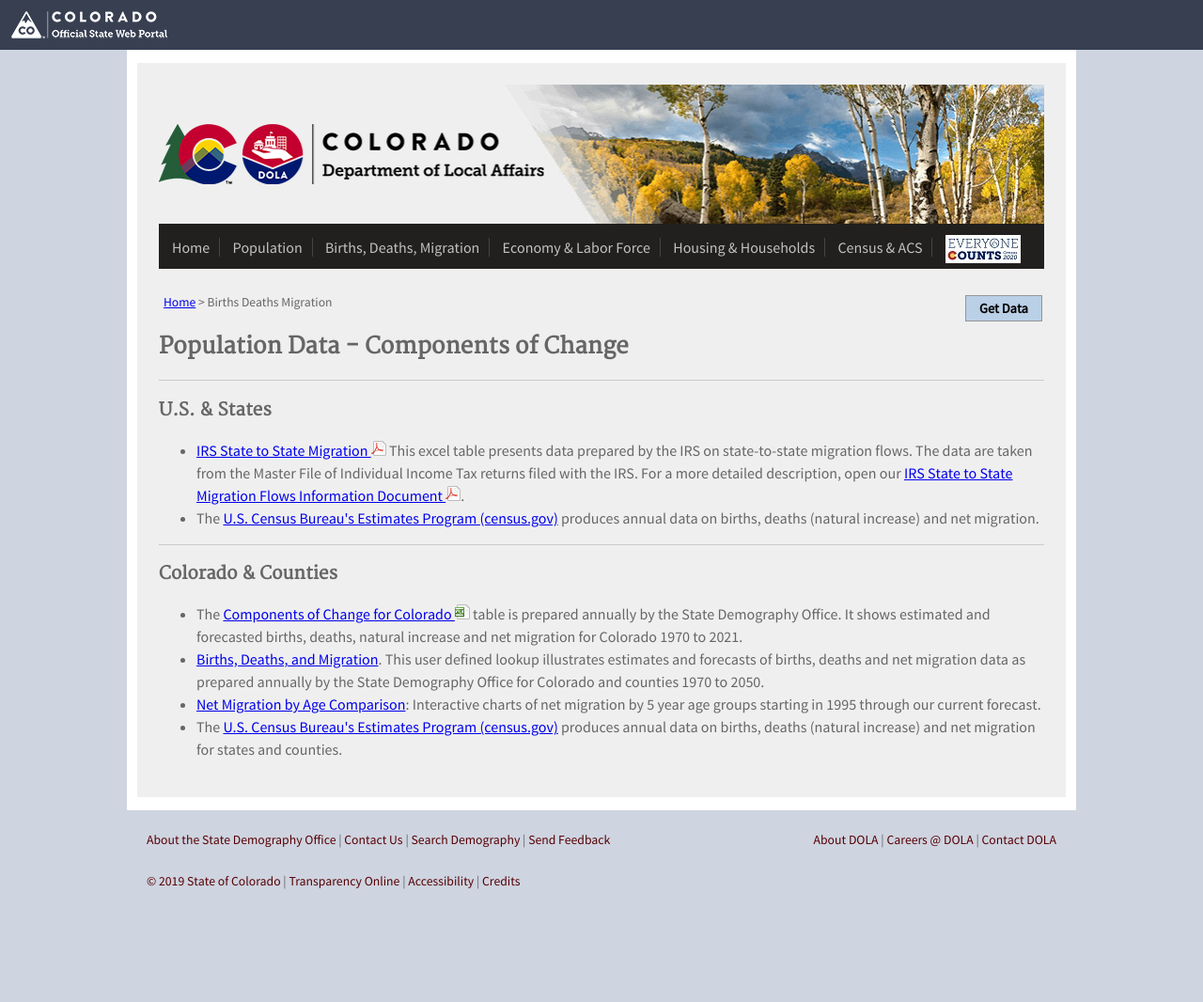
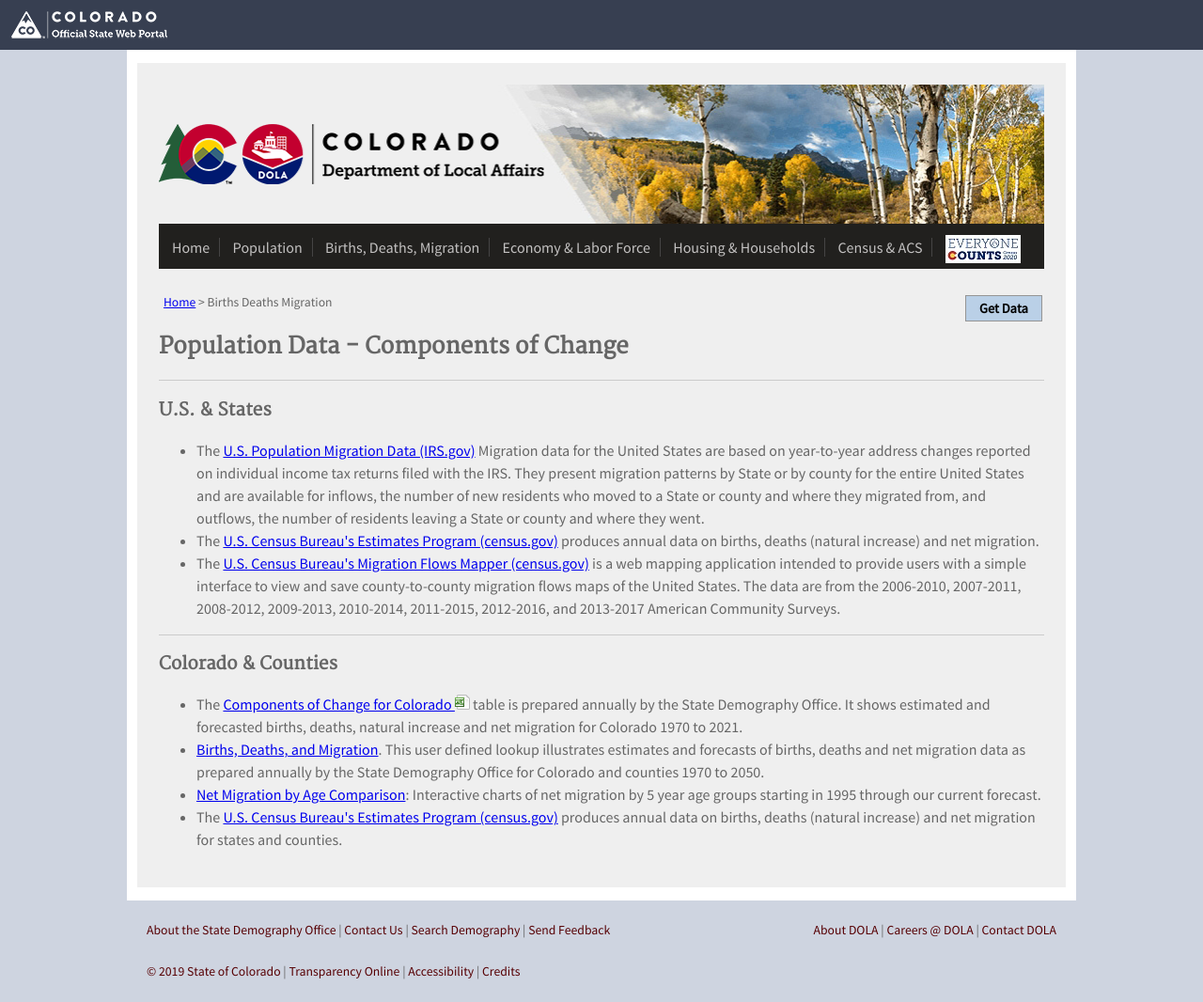
Before and after one commit to TBleess/Website_New, a Jekyll site: the page built from pages/2_BirthsDeathsMig/index.md, in a window 1280 px wide. Shown: the whole page at 94% size. Built offline with Jekyll 4.4.1, drawn with Linux system fonts in a browser that asks for light colours; before the commit the page ends 970 px from its top, so only the background shows below that.

Commit message:
Update US sources

```diff
--- a/pages/2_BirthsDeathsMig/index.md
+++ b/pages/2_BirthsDeathsMig/index.md
@@ -14,8 +14,10 @@
 
 ### U.S. & States
 
-- [IRS State to State Migration ![pdf](/images/page_white_acrobat.png 'download pdf file')](https://drive.google.com/uc?export=download&id=0B2oqdPZKJqK7TVRiYlI5RnR0Tms) This excel table presents data prepared by the IRS on state-to-state migration flows. The data are taken from the Master File of Individual Income Tax returns filed with the IRS. For a more detailed description, open our [IRS State to State Migration Flows Information Document ![pdf](/images/page_white_acrobat.png 'download pdf file')](https://drive.google.com/uc?export=download&id=0B2oqdPZKJqK7QU1zLWdsV0NuMEE).
+- The [U.S. Population Migration Data (IRS.gov)](https://www.irs.gov/statistics/soi-tax-stats-migration-data) Migration data for the United States are based on year-to-year address changes reported on individual income tax returns filed with the IRS. They present migration patterns by State or by county for the entire United States and are available for inflows, the number of new residents who moved to a State or county and where they migrated from, and outflows, the number of residents leaving a State or county and where they went.
 - The [U.S. Census Bureau\'s Estimates Program (census.gov)](https://www.census.gov/programs-surveys/popest/data.html) produces annual data on births, deaths (natural increase) and net migration.
+- The [U.S. Census Bureau\'s Migration Flows Mapper (census.gov)](https://flowsmapper.geo.census.gov) is a web mapping application intended to provide users with a simple interface to view and save county-to-county migration flows maps of the United States. The data are from the 2006-2010, 2007-2011, 2008-2012, 2009-2013, 2010-2014, 2011-2015, 2012-2016, and 2013-2017 American Community Surveys.
+
 
 - - -
 
```
